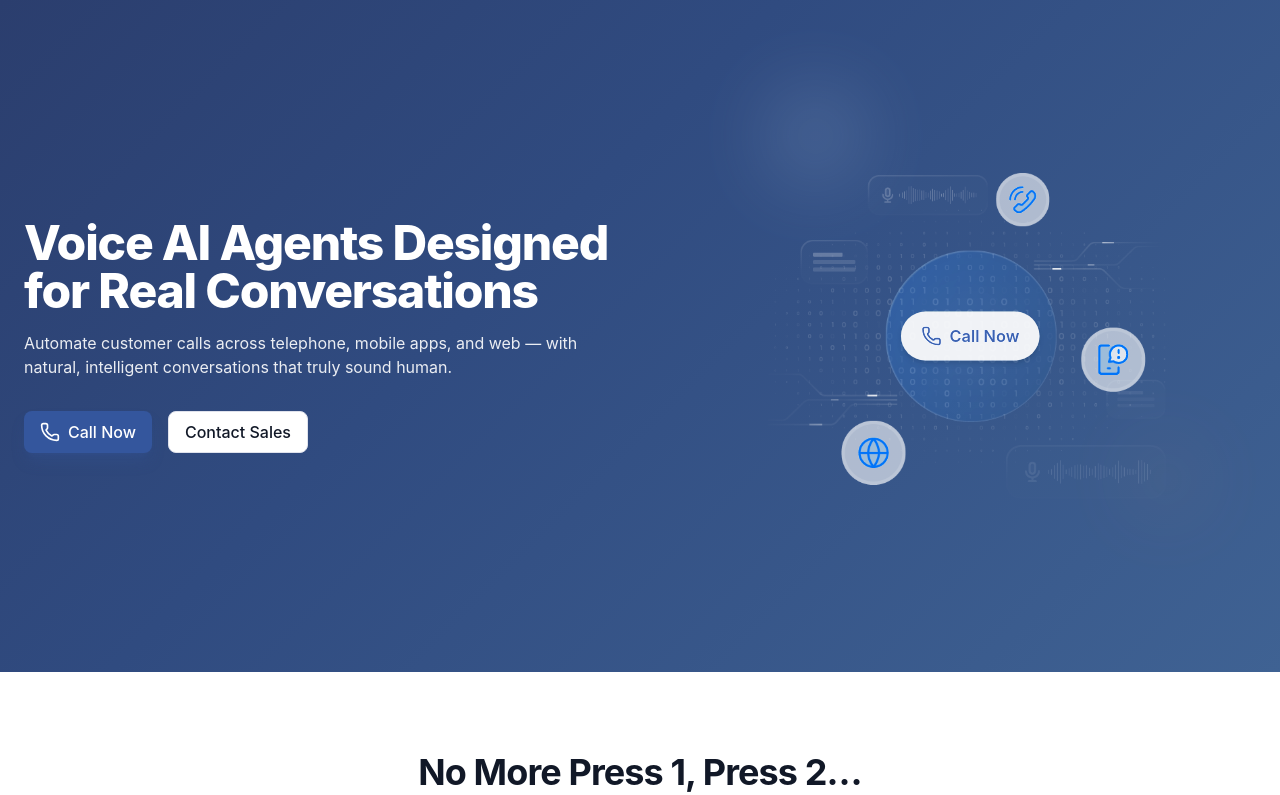
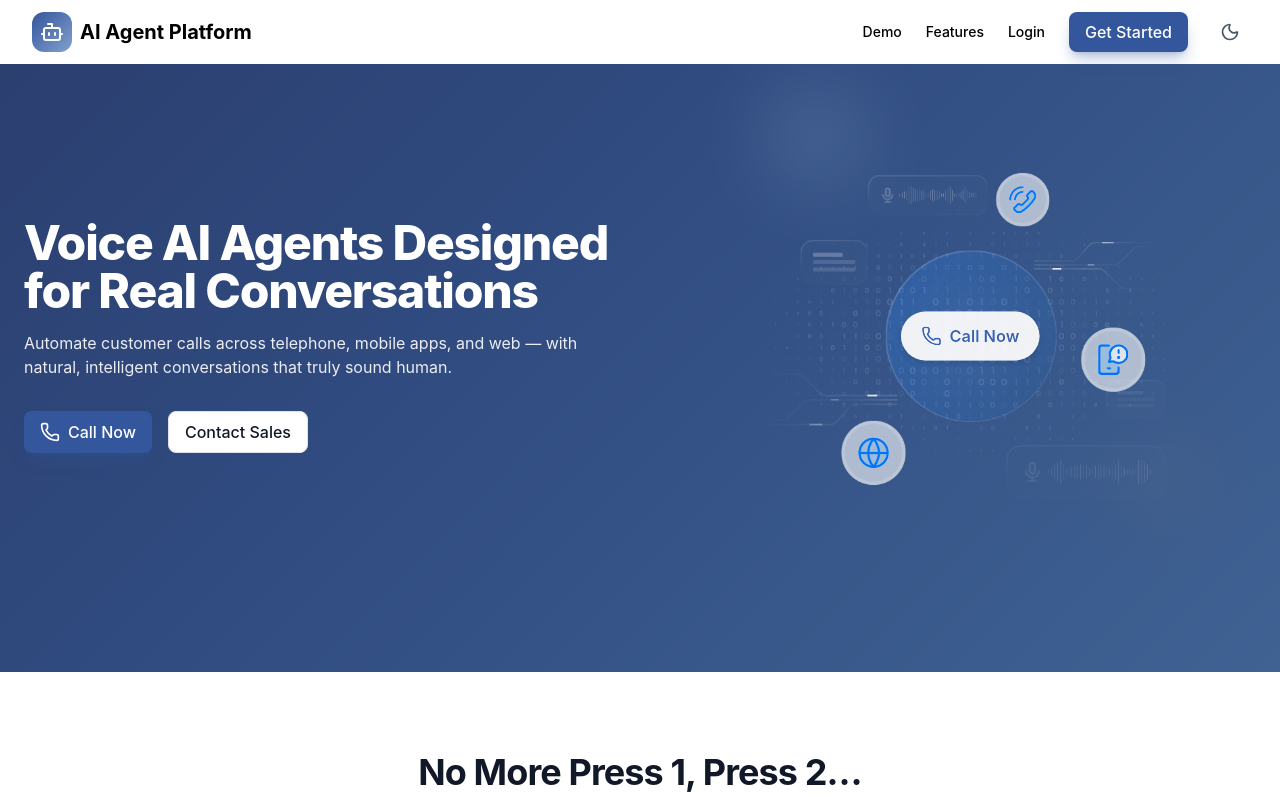
Before and after one commit to aryanpatel-rgb/calling_platform, a React app in the folder frontend/: page / in a window 1280 px wide. Shown: the top 795 px of the page. Built offline with nearby package versions, Linux system fonts and the light colour scheme; no server answers; the HTML template or start-up script is replaced by a standard one.

Commit message:
Add updated frontend

```diff
--- a/frontend/src/components/AgentCard.jsx
+++ b/frontend/src/components/AgentCard.jsx
@@ -65,14 +65,14 @@
           {showMenu && (
             <div className="absolute right-0 mt-2 w-48 bg-white dark:bg-gray-800 rounded-lg shadow-lg border border-gray-200 dark:border-gray-700 z-10">
               <Link
-                to={`/agent/${agent.id}`}
+                to={`/dashboard/agent/${agent.id}`}
                 className="flex items-center space-x-2 px-4 py-2 hover:bg-gray-50 dark:hover:bg-gray-700 rounded-t-lg"
               >
                 <Settings className="w-4 h-4" />
                 <span>Settings</span>
               </Link>
               <Link
-                to={`/agent/${agent.id}/test`}
+                to={`/dashboard/agent/${agent.id}/test`}
                 className="flex items-center space-x-2 px-4 py-2 hover:bg-gray-50 dark:hover:bg-gray-700"
               >
                 <Play className="w-4 h-4" />
@@ -113,13 +113,13 @@
       {/* Actions */}
       <div className="flex space-x-2">
         <Link
-          to={`/agent/${agent.id}/test`}
+          to={`/dashboard/agent/${agent.id}/test`}
           className="flex-1 btn-primary text-center text-sm"
         >
           Test Agent
         </Link>
         <Link
-          to={`/agent/${agent.id}`}
+          to={`/dashboard/agent/${agent.id}`}
           className="flex-1 btn-secondary text-center text-sm"
         >
           Configure
--- a/frontend/src/components/Layout.jsx
+++ b/frontend/src/components/Layout.jsx
@@ -52,7 +52,7 @@
                 Dashboard
               </Link>
               <Link
-                to="/agent/new"
+                to="/dashboard/agent/new"
                 className="btn-primary"
               >
                 Create Agent
@@ -146,7 +146,7 @@
                   Dashboard
                 </Link>
                 <Link
-                  to="/agent/new"
+                  to="/dashboard/agent/new"
                   onClick={() => setMobileMenuOpen(false)}
                   className="block btn-primary text-center"
                 >
--- a/frontend/src/components/ProtectedRoute.jsx
+++ b/frontend/src/components/ProtectedRoute.jsx
@@ -5,6 +5,8 @@
 const ProtectedRoute = ({ children }) => {
   const { isAuthenticated, loading } = useAuth();
   const location = useLocation();
+
+  console.log('isAuthenticated:', isAuthenticated());
 
   // Show loading spinner while checking authentication
   if (loading) {
--- /dev/null
+++ b/frontend/src/components/SiteHeader.jsx
@@ -0,0 +1,103 @@
+import { useState, useEffect, useContext } from 'react';
+import { Link, useLocation, useNavigate } from 'react-router-dom';
+import { Bot, Menu, X, Sun, Moon } from 'lucide-react';
+import { useAuth } from '../contexts/AuthContext';
+
+const SiteHeader = () => {
+  const [darkMode, setDarkMode] = useState(false);
+  const [mobileOpen, setMobileOpen] = useState(false);
+  const location = useLocation();
+  const navigate = useNavigate();
+
+
+  const { isAuthenticated } = useAuth();
+
+  useEffect(() => {
+    if (darkMode) {
+      document.documentElement.classList.add('dark');
+    } else {
+      document.documentElement.classList.remove('dark');
+    }
+  }, [darkMode]);
+
+  const handleRegisterClick = (e) => {
+    e.preventDefault();
+    if (isAuthenticated()) {
+      navigate('/dashboard');
+    } else {
+      navigate('/register');
+    }
+  };
+
+  const NavLinks = () => (
+    <>
+      <a href="#demo" className="text-sm font-medium text-black">Demo</a>
+      <a href="#features" className="text-sm font-medium text-black">Features</a>
+      <Link to="/login" className="text-sm font-medium text-black">Login</Link>
+      <Link onClick={handleRegisterClick} className="btn-primary">Get Started</Link>
+    </>
+  );
+
+  return (
+    <header className="fixed top-0 inset-x-0 z-50 bg-white dark:bg-gray-900">
+      <div className="max-w-7xl mx-auto px-4 sm:px-6 lg:px-8">
+        <div className="flex items-center justify-between h-16">
+          {/* Logo */}
+          <Link to={location.pathname.startsWith('/dashboard') ? '/dashboard' : '/'} className="flex items-center space-x-2 group">
+            <div className="bg-gradient-to-br from-brand-primary to-brand-sky p-2 rounded-xl">
+              <Bot className="w-6 h-6 text-white" />
+            </div>
+            <span className="text-lg md:text-xl font-bold  bg-clip-text text-black dark:text-white">
+              AI Agent Platform
+            </span>
+          </Link>
+
+          {/* Desktop nav */}
+          <nav className="hidden md:flex items-center space-x-6">
+            <NavLinks />
+            <button
+              onClick={() => setDarkMode(!darkMode)}
+              className="p-2 rounded-lg hover:bg-gray-100 dark:hover:bg-gray-800 transition-colors"
+              aria-label="Toggle theme"
+            >
+              {darkMode ? (
+                <Sun className="w-5 h-5 text-gray-600 dark:text-gray-400" />
+              ) : (
+                <Moon className="w-5 h-5 text-gray-600 dark:text-gray-400" />
+              )}
+            </button>
+          </nav>
+
+          {/* Mobile menu button */}
+          <button
+            onClick={() => setMobileOpen(!mobileOpen)}
+            className="md:hidden p-2 rounded-lg hover:bg-gray-100 dark:hover:bg-gray-800"
+            aria-label="Toggle menu"
+          >
+            {mobileOpen ? <X className="w-6 h-6" /> : <Menu className="w-6 h-6" />}
+          </button>
+        </div>
+      </div>
+
+      {/* Mobile menu */}
+      {mobileOpen && (
+        <div className="md:hidden border-t border-gray-200 dark:border-gray-800">
+          <div className="max-w-7xl mx-auto px-4 py-4 space-y-3">
+            <div className="flex flex-col space-y-3">
+              <NavLinks />
+            </div>
+            <button
+              onClick={() => setDarkMode(!darkMode)}
+              className="mt-2 w-full flex items-center justify-between px-4 py-2 rounded-lg hover:bg-gray-100 dark:hover:bg-gray-800"
+            >
+              <span>Toggle Theme</span>
+              {darkMode ? <Sun className="w-5 h-5" /> : <Moon className="w-5 h-5" />}
+            </button>
+          </div>
+        </div>
+      )}
+    </header>
+  );
+};
+
+export default SiteHeader;
--- a/frontend/src/contexts/AuthContext.jsx
+++ b/frontend/src/contexts/AuthContext.jsx
@@ -17,6 +17,8 @@
   const [loading, setLoading] = useState(true);
   const [token, setToken] = useState(localStorage.getItem('auth_token'));
 
+  const backendUrl = import.meta.env.VITE_BACKEND_URL;
+
   // Configure axios defaults
   useEffect(() => {
     if (token) {
@@ -35,7 +37,7 @@
           setToken(savedToken);
           axios.defaults.headers.common['Authorization'] = `Bearer ${savedToken}`;
 
-          const response = await axios.get('http://localhost:3000/api/auth/verify');
+          const response = await axios.get(`${backendUrl}/api/auth/verify`);
           if (response.data.success) {
             setUser(response.data.user);
           } else {
@@ -59,7 +61,7 @@
 
   const login = async (email, password) => {
     try {
-      const response = await axios.post('http://localhost:3000/api/auth/login', {
+      const response = await axios.post(`${backendUrl}/api/auth/login`, {
         email,
         password
       });
@@ -87,7 +89,7 @@
 
   const register = async (name, email, password) => {
     try {
-      const response = await axios.post('http://localhost:3000/api/auth/register', {
+      const response = await axios.post(`${backendUrl}/api/auth/register`, {
         name,
         email,
         password
@@ -116,9 +118,8 @@
 
   const logout = async () => {
     try {
-      // Call logout endpoint (optional, mainly for tracking)
       if (token) {
-        await axios.post('http://localhost:3000/api/auth/logout');
+        await axios.post(`${backendUrl}/api/auth/logout`);
       }
     } catch (error) {
       console.error('Logout API call failed:', error);
@@ -134,7 +135,7 @@
 
   const updateProfile = async (profileData) => {
     try {
-      const response = await axios.put('http://localhost:3000/api/auth/profile', profileData);
+      const response = await axios.put(`${backendUrl}/api/auth/profile`, profileData);
 
       if (response.data.success) {
         setUser(response.data.user);
@@ -153,7 +154,7 @@
 
   const getProfile = async () => {
     try {
-      const response = await axios.get('http://localhost:3000/api/auth/profile');
+      const response = await axios.get(`${backendUrl}/api/auth/profile`);
 
       if (response.data.success) {
         setUser(response.data.user);
--- a/frontend/src/pages/Dashboard.jsx
+++ b/frontend/src/pages/Dashboard.jsx
@@ -214,7 +214,7 @@
             <p className="text-gray-600 dark:text-gray-400 mb-6">
               Create your first AI agent to get started
             </p>
-            <Link to="/agent/new" className="btn-primary inline-flex items-center space-x-2">
+            <Link to="/dashboard/agent/new" className="btn-primary inline-flex items-center space-x-2">
               <Plus className="w-5 h-5" />
               <span>Create Agent</span>
             </Link>
--- a/frontend/src/pages/Landing.jsx
+++ b/frontend/src/pages/Landing.jsx
@@ -2,6 +2,7 @@
 import { Phone, Play, ShieldCheck, Zap, Globe2, Globe, AlertCircle, ChartBar, Layers, Cpu, MessageSquare, Calendar } from 'lucide-react';
 import { Link } from 'react-router-dom';
 import ExperienceSection from '../components/ExperienceSection ';
+import SiteHeader from '../components/SiteHeader';
 
 const fadeUp = {
   hidden: { opacity: 0, y: 24 },
@@ -11,6 +12,7 @@
 const Landing = () => {
   return (
     <div className="min-h-screen bg-brand-white dark:bg-brand-dark">
+      <SiteHeader />
       {/* Hero */}
       <section className="gradient-bg relative overflow-hidden">
         <div className="container max-w-7xl mx-auto px-6 py-20 md:py-28">
@@ -213,7 +215,7 @@
       </section>
 
       {/* Capabilities */}
-      <section className=" max-w-7xl mx-auto px-6 py-16">
+      <section id="features" className=" max-w-7xl mx-auto px-6 py-16">
         <motion.h2 className="text-2xl md:text-3xl font-bold text-center mb-10" variants={fadeUp} initial="hidden" whileInView="show">
           Supercharge Customer Experiences with AI Voice Agent
         </motion.h2>
--- a/frontend/src/pages/Login.jsx
+++ b/frontend/src/pages/Login.jsx
@@ -17,7 +17,8 @@
   const navigate = useNavigate();
   const location = useLocation();
 
-  const from = location.state?.from?.pathname || '/';
+  // Default to dashboard after login when not coming from a protected route
+  const from = location.state?.from?.pathname || '/dashboard';
 
   const handleChange = (e) => {
     const { name, value } = e.target;
```
